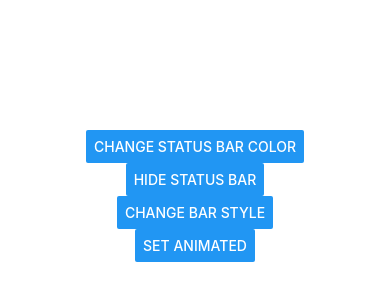
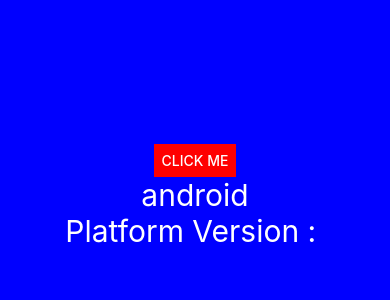
Before and after one commit to gopalkushwah/React-Native, a React Native app: screen / in a window 390 px wide. Shown: the part 226-526 px from the top of the page. Built offline with nearby package versions, Linux system fonts and the light colour scheme.

Commit message:
Platform - checking the current platform , and some more properties

```diff
--- a/components/User.tsx
+++ b/components/User.tsx
@@ -1,54 +1,44 @@
 import React, { useState } from 'react'
-import {StyleSheet, View, Pressable, Alert, Text, StatusBar, Button} from 'react-native';
-{/*
-    the Pressable component is used to create interactive and touchable elements that respond to user presses and gestures.
-    It allows you to wrap other components and provide touchable behavior to them, similar to buttons, images, or any other view elements.
-    The Pressable component is highly customizable and provides options for handling various touch events.
-*/}
+import {StyleSheet, View,Platform, Button, Text} from 'react-native';
+
 const User = () => {
-    const [hide, setHideStatuBar] = useState(false);
-    const [colorStatus, setColorStatuBar] = useState('red');
-    const [animatedStatus, setAnimatedStatuBar] = useState(false);
-    const [barStyleStatus, setBarStyleStatuBar] = useState('default');
+
+    const [platform , setPlatform] = useState('android');
     return (
-            <View style={styles.main}>
-                <StatusBar
-                 backgroundColor={colorStatus}
-                 animated={animatedStatus}
-                 hidden={hide}
-                // barStyle={'dark-content'}
-                // barStyle={'light-content'}
-                barStyle={barStyleStatus}  //light-content
-                 ></StatusBar>
+        <View style={[styles.main, {backgroundColor :  Platform.OS === platform ? 'red' :'blue'}]}>
+            <View
+                style={{
+                    backgroundColor :'red'
+                }}
+            >
                 <Button
-                 title='Change Status Bar Color'
+                title="Click Me"
+                color={'red'}
                 onPress={()=>{
-                    setColorStatuBar(colorStatus === 'red' ? 'blue' : 'red');
+                    setPlatform( platform === 'android' ? 'ios' : 'android');
                 }}
                 ></Button>
-                 <Text></Text>
-                 <Button
-                 title='Hide Status Bar'
-                 onPress={()=>{
-                    setHideStatuBar(!hide);
+
+            </View>
+            <Text
+                    style={{
+                    color :'white',
+                    fontSize : 30
                 }}
-                 ></Button>
-                 <Text></Text>
-                 <Button
-                 title='Change Bar Style'
-                 onPress={()=>{
-                    setBarStyleStatuBar(barStyleStatus === 'default' ? 'dark-content' : 'default');
+                >{platform}</Text>
+            <Text
+                    style={{
+                    color :'white',
+                    fontSize : 30
                 }}
-                 ></Button>
-                 <Text></Text>
-                 <Button
-                 title='Set Animated'
-                 onPress={()=>{
-                    setAnimatedStatuBar(!animatedStatus);
+                >Platform Version : {Platform.Version}</Text>
+            {/* <Text
+                    style={{
+                    color :'white',
+                    fontSize : 30
                 }}
-                 ></Button>
+                >Platform : {JSON.stringify(Platform)}</Text> */}
         </View>
-
     )
 }
 
```
Lines whose indentation alone changed are shown as unchanged.
